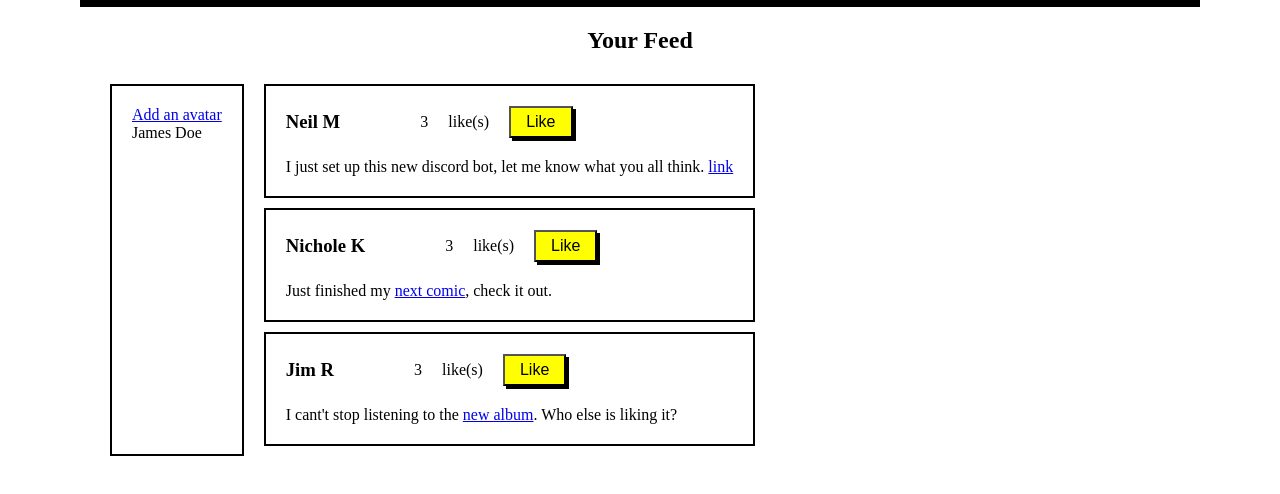
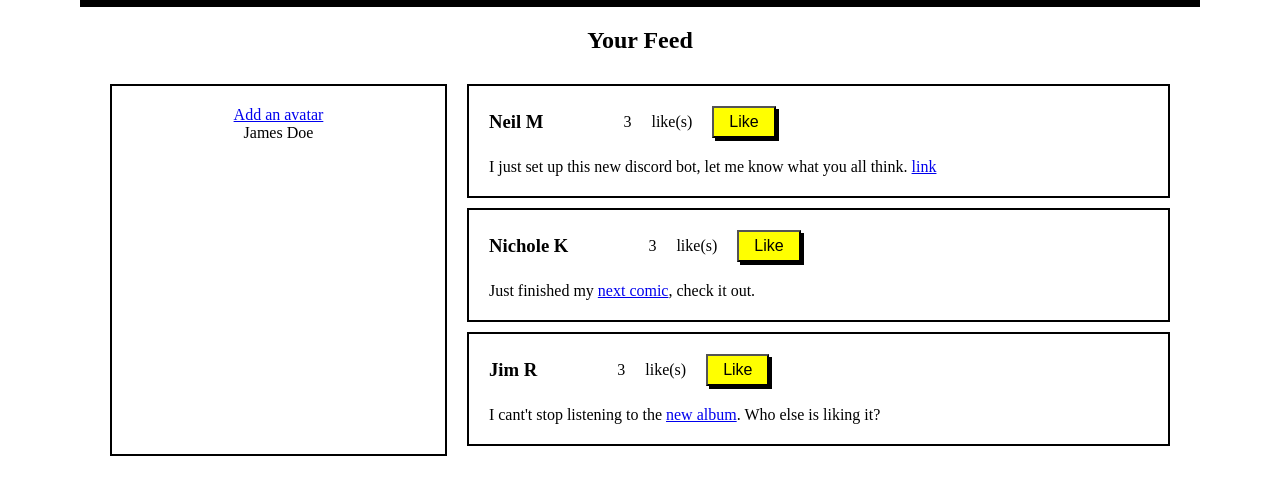
Before and after one commit to Yurochkina/web_fundamentals, a plain HTML site: page javaScript/likes/likes.html in a window 1280 px wide. Shown: the part 130-624 px from the top of the page. Drawn offline with Linux system fonts and the light colour scheme.

Commit message:
Changes for  part two for liking likes

```diff
--- a/javaScript/likes/likes.css
+++ b/javaScript/likes/likes.css
@@ -48,6 +48,8 @@ h3{
 #col-left{
     border: 2px solid black;
     padding: 20px;
+    flex: 1;
+    text-align: center;
 }
 
 
@@ -56,3 +58,7 @@ h3{
     margin-bottom: 10px;
     border: 2px solid black;
 }
+
+#col-right{
+    flex: 2.4;
+}
```
